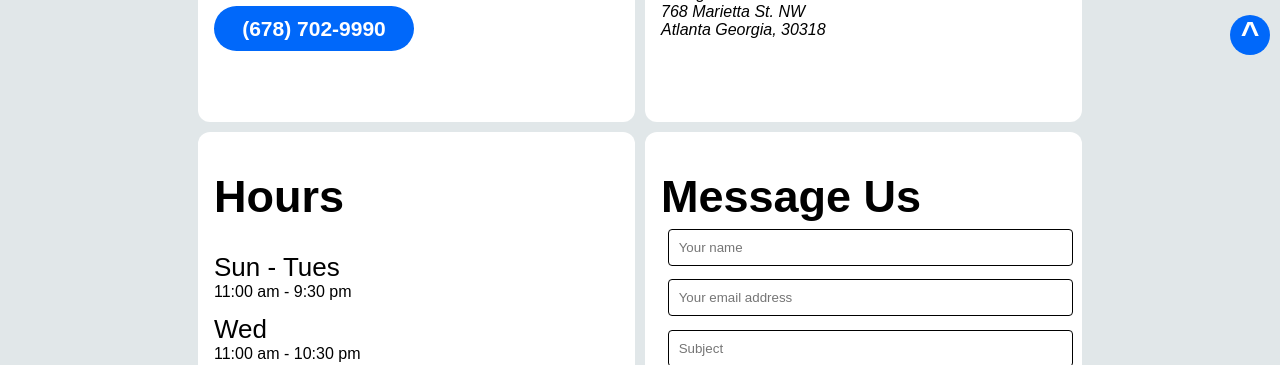
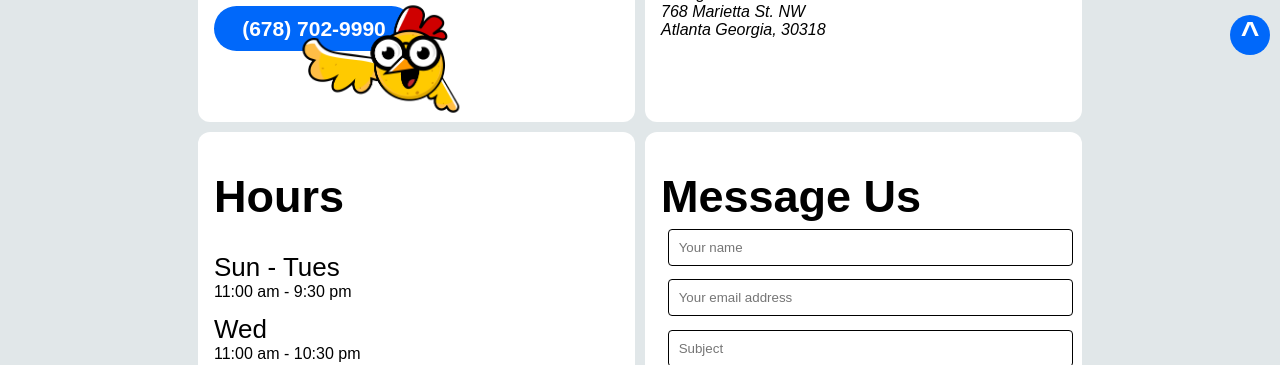
Before and after one commit to nlpetecca/wingnuts, a plain HTML site: page contact.html in a window 1280 px wide. Shown: the part 735-1100 px from the top of the page. Drawn offline with Linux system fonts and the light colour scheme; a web font is replaced by a local one.

Commit message:
troubleshooting

```diff
--- a/css/contact.css
+++ b/css/contact.css
@@ -49,7 +49,7 @@ section:not(.intro) {
 .bird-point::after {
     content: " ";
     display: block;
-    background-image: url("images/birds/logo-left-point.png");
+    background-image: url("/images/birds/logo-left-point.png");
     height: 160px;
     width: 180px;
     background-size: contain;
```
